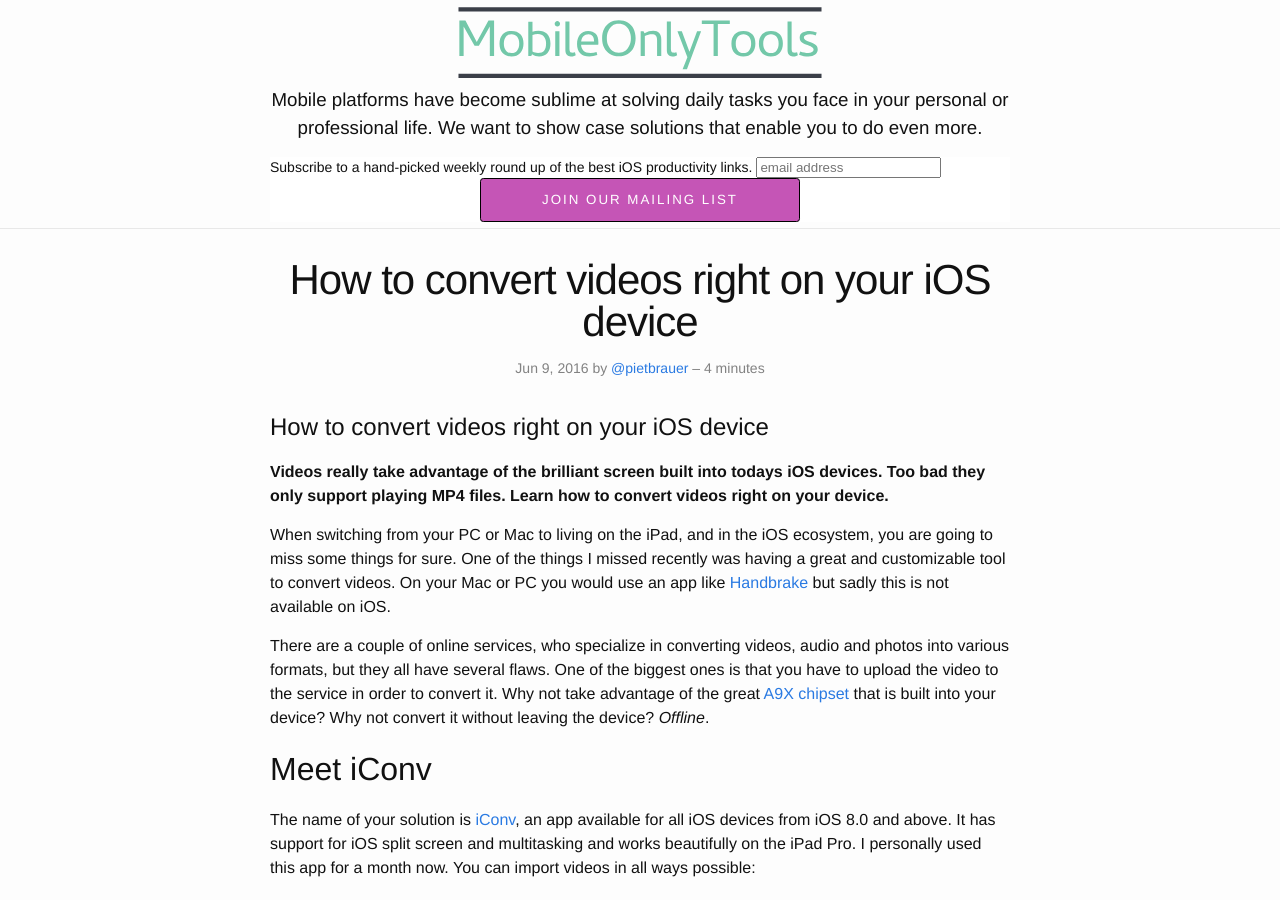
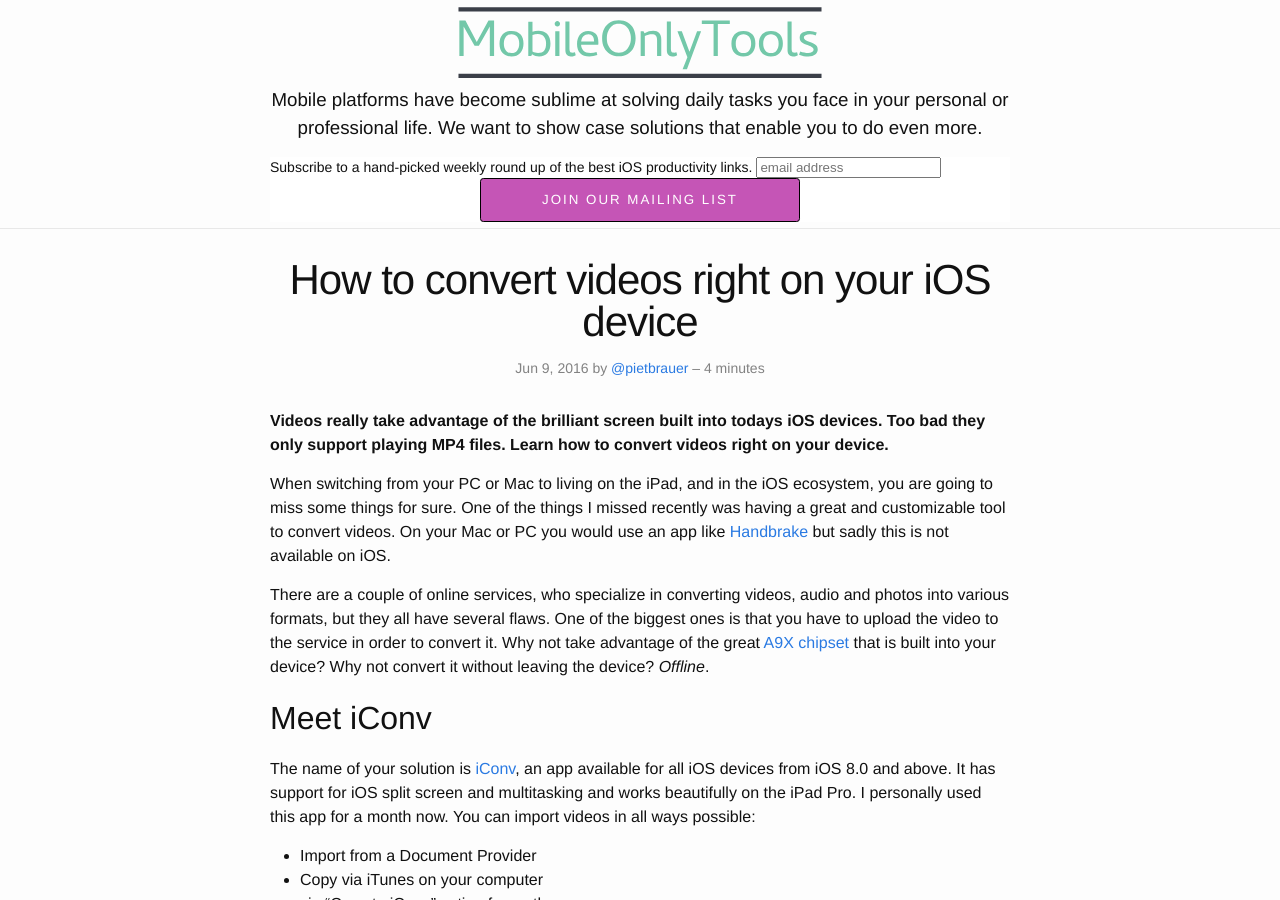
Before and after one commit to nerdishbynature/mobileonly.tools, a Jekyll site: the page built from _posts/2016-06-09-How-to-convert-videos-right-on-your-iOS-device.markdown, in a window 1280 px wide and 900 px high. Built offline with Jekyll 4.4.1, drawn with Linux system fonts in a browser that asks for light colours; comment, search, counter and statistics services are not loaded.

Commit message:
Fix headline

```diff
--- a/_posts/2016-06-09-How-to-convert-videos-right-on-your-iOS-device.markdown
+++ b/_posts/2016-06-09-How-to-convert-videos-right-on-your-iOS-device.markdown
@@ -6,9 +6,8 @@
 readtime: 4 minutes
 ---
 
-# How to convert videos right on your iOS device
+__Videos really take advantage of the brilliant screen built into todays iOS devices. Too bad they only support playing MP4 files. Learn how to convert videos right on your device.__
 
-__Videos really take advantage of the brilliant screen built into todays iOS devices. Too bad they only support playing MP4 files. Learn how to convert videos right on your device.__
 
 When switching from your PC or Mac to living on the iPad, and in the iOS ecosystem, you are going to miss some things for sure. One of the things I missed recently was having a great and customizable tool to convert videos. On your Mac or PC you would use an app like [Handbrake](https://handbrake.fr/ "Handbrake") but sadly this is not available on iOS.
 
```
